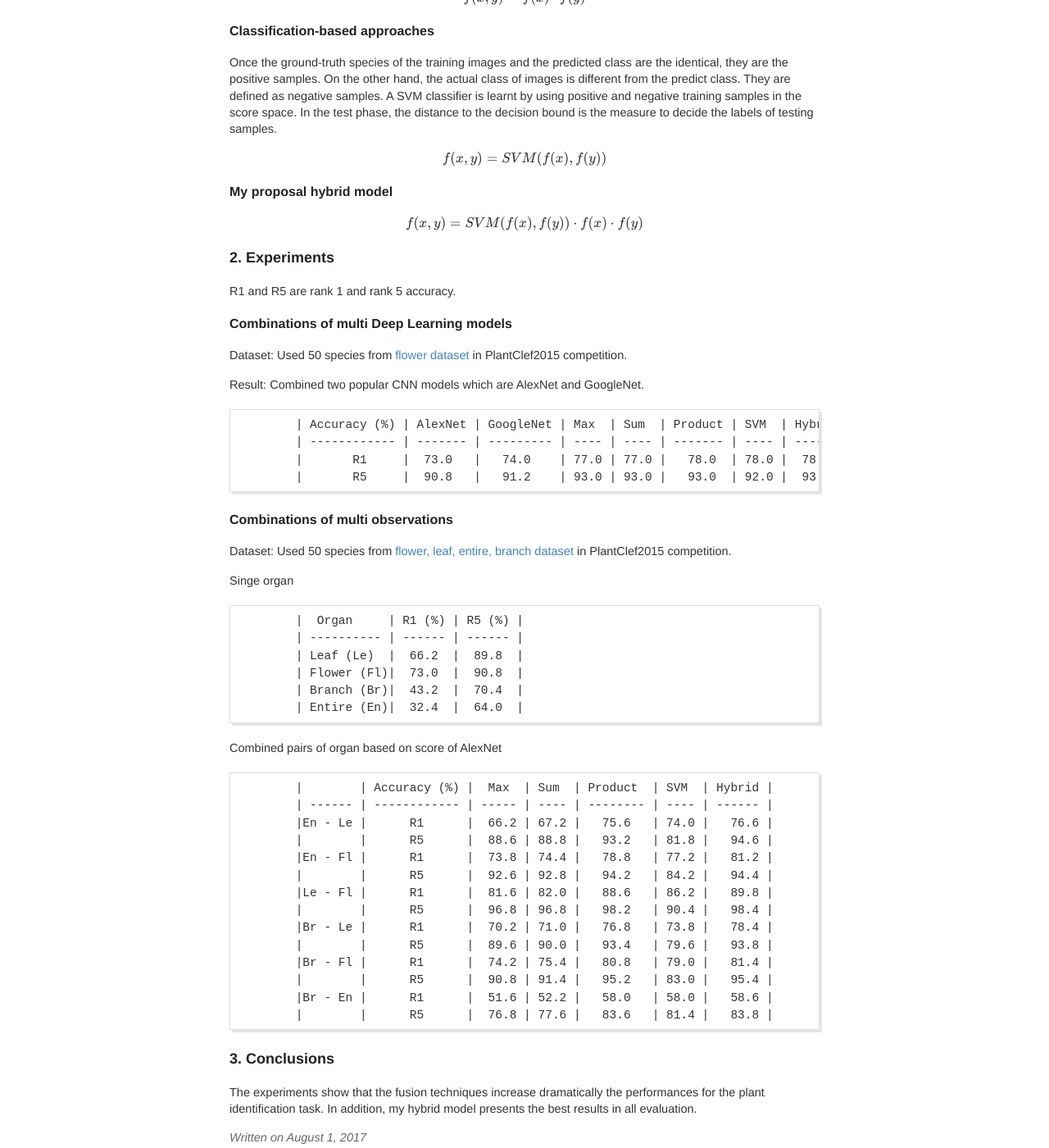
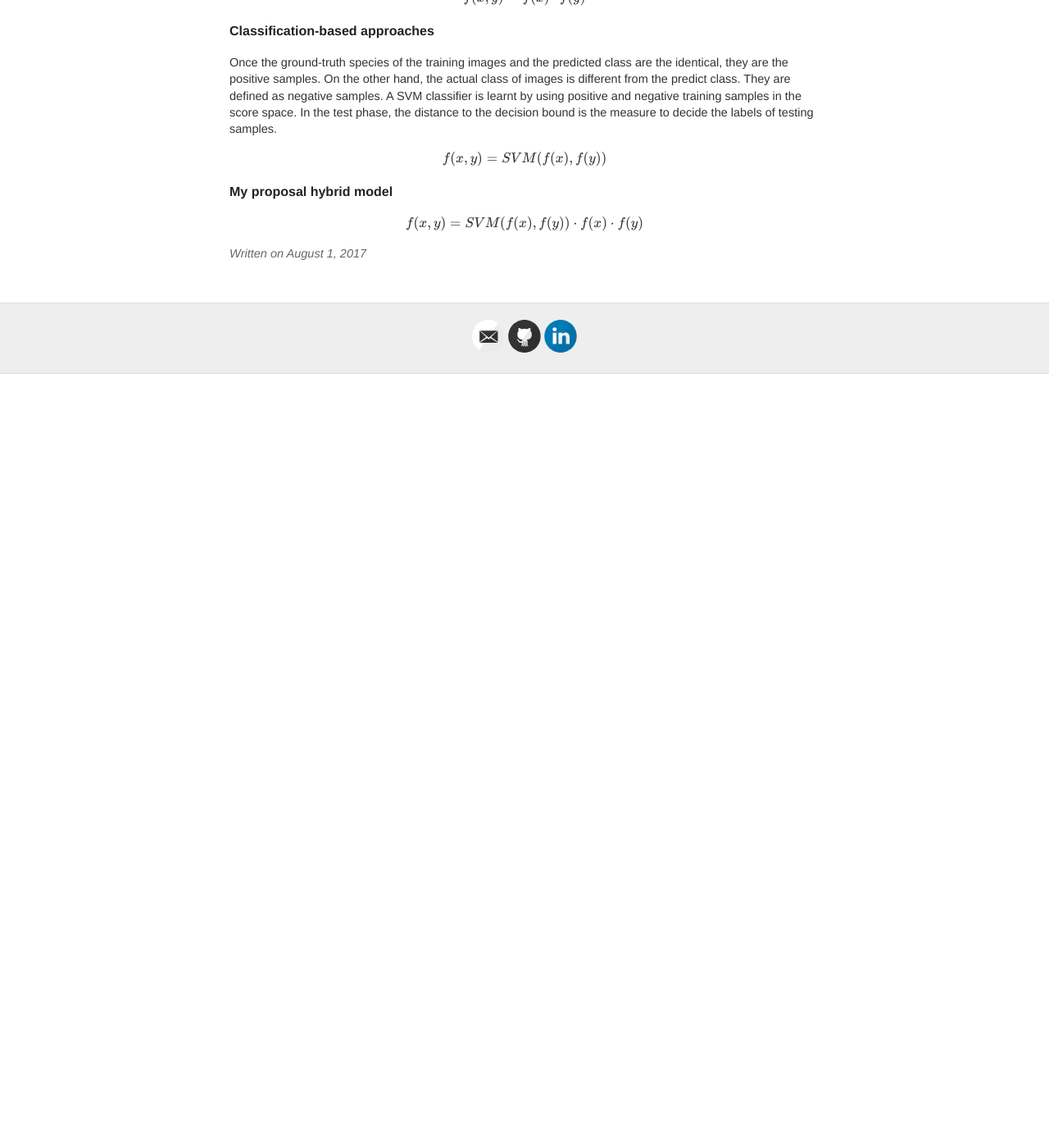
Before and after one commit to peace195/peace195.github.io, a Jekyll site: the page built from _posts/2017-08-01-late-fusion-score.md, in a window 1280 px wide and 1400 px high, scrolled down 635 px. Shown: the whole window at 82% size. Built offline with Jekyll 4.4.1, drawn with Linux system fonts in a browser that asks for light colours; formulas are drawn with MathJax 3; comment, search, counter and statistics services are not loaded; after the commit the page ends 1091 px from its top, so only the background shows below that.

```diff
--- a/_posts/2017-08-01-late-fusion-score.md
+++ b/_posts/2017-08-01-late-fusion-score.md
@@ -41,60 +41,3 @@ $$f(x, y) = SVM(f(x), f(y))$$
 ### My proposal hybrid model
 
 $$f(x, y) = SVM(f(x), f(y)) \cdot f(x) \cdot f(y)$$
-
-## 2. Experiments
-
-R1 and R5 are rank 1 and rank 5 accuracy.
-
-### Combinations of multi Deep Learning models
-
-Dataset: Used 50 species from [flower dataset](http://www.imageclef.org/lifeclef/2015/plant) in PlantClef2015 competition.
-
-Result: Combined two popular CNN models which are AlexNet and GoogleNet.
-
-{% highlight plain-text %}
-	| Accuracy (%) | AlexNet | GoogleNet | Max  | Sum  | Product | SVM  | Hybrid |
-	| ------------ | ------- | --------- | ---- | ---- | ------- | ---- | ------ |
-	|       R1     |  73.0   |   74.0    | 77.0 | 77.0 |   78.0  | 78.0 |  78.2  |
-	|       R5     |  90.8   |   91.2    | 93.0 | 93.0 |   93.0  | 92.0 |  93.0  |
-{% endhighlight %}
-
-### Combinations of multi observations
-
-Dataset: Used 50 species from [flower, leaf, entire, branch dataset](http://www.imageclef.org/lifeclef/2015/plant) in PlantClef2015 competition.
-
-Singe organ
-
-{% highlight plain-text %}
-	|  Organ     | R1 (%) | R5 (%) |
-	| ---------- | ------ | ------ |
-	| Leaf (Le)  |  66.2  |  89.8  |
-	| Flower (Fl)|  73.0  |  90.8  |
-	| Branch (Br)|  43.2  |  70.4  |
-	| Entire (En)|  32.4  |  64.0  |
-{% endhighlight %}
-
-Combined pairs of organ based on score of AlexNet
-
-{% highlight plain-text %}
-	|        | Accuracy (%) |  Max  | Sum  | Product  | SVM  | Hybrid |
-	| ------ | ------------ | ----- | ---- | -------- | ---- | ------ |
-	|En - Le |      R1      |  66.2 | 67.2 |   75.6   | 74.0 |   76.6 |
-	|        |      R5      |  88.6 | 88.8 |   93.2   | 81.8 |   94.6 |
-	|En - Fl |      R1      |  73.8 | 74.4 |   78.8   | 77.2 |   81.2 |
-	|        |      R5      |  92.6 | 92.8 |   94.2   | 84.2 |   94.4 |
-	|Le - Fl |      R1      |  81.6 | 82.0 |   88.6   | 86.2 |   89.8 |
-	|        |      R5      |  96.8 | 96.8 |   98.2   | 90.4 |   98.4 |
-	|Br - Le |      R1      |  70.2 | 71.0 |   76.8   | 73.8 |   78.4 |
-	|        |      R5      |  89.6 | 90.0 |   93.4   | 79.6 |   93.8 |
-	|Br - Fl |      R1      |  74.2 | 75.4 |   80.8   | 79.0 |   81.4 |
-	|        |      R5      |  90.8 | 91.4 |   95.2   | 83.0 |   95.4 |
-	|Br - En |      R1      |  51.6 | 52.2 |   58.0   | 58.0 |   58.6 |
-	|        |      R5      |  76.8 | 77.6 |   83.6   | 81.4 |   83.8 |
-{% endhighlight %}
-
-## 3. Conclusions
-
-The experiments show that the fusion techniques increase dramatically the
-performances for the plant identification task. In addition, my hybrid model presents the best results in all
-evaluation.
```
